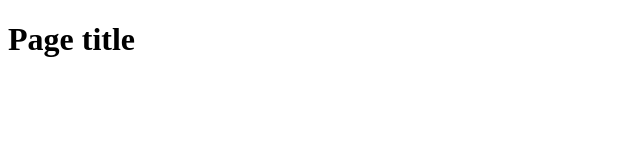
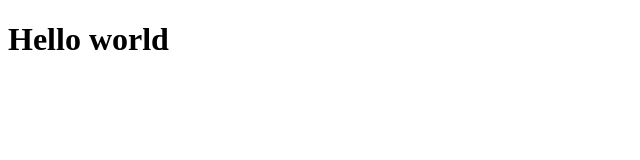
Before and after one commit to illpet/my-project, a plain HTML site: page index.html in a window 1280 px wide. Shown: the whole page, without its empty margins (0-640 px from the left). Drawn offline with Linux system fonts and the light colour scheme.

```diff
--- a/index.html
+++ b/index.html
@@ -6,6 +6,6 @@
   <title>Document</title>
 </head>
 <body>
-    <h1>Page title</h1>
+    <h1>Hello world</h1>
 </body>
 </html>
```
